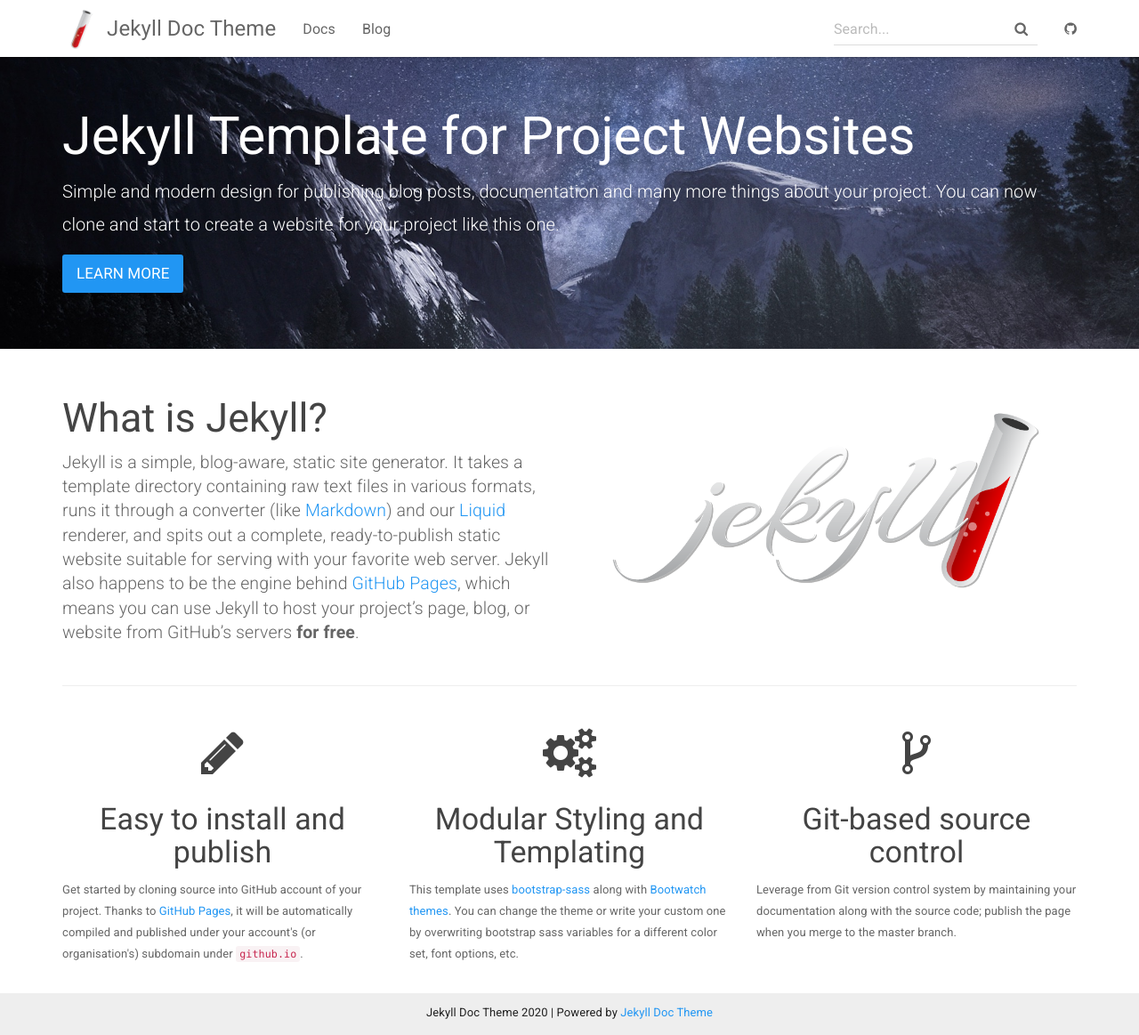
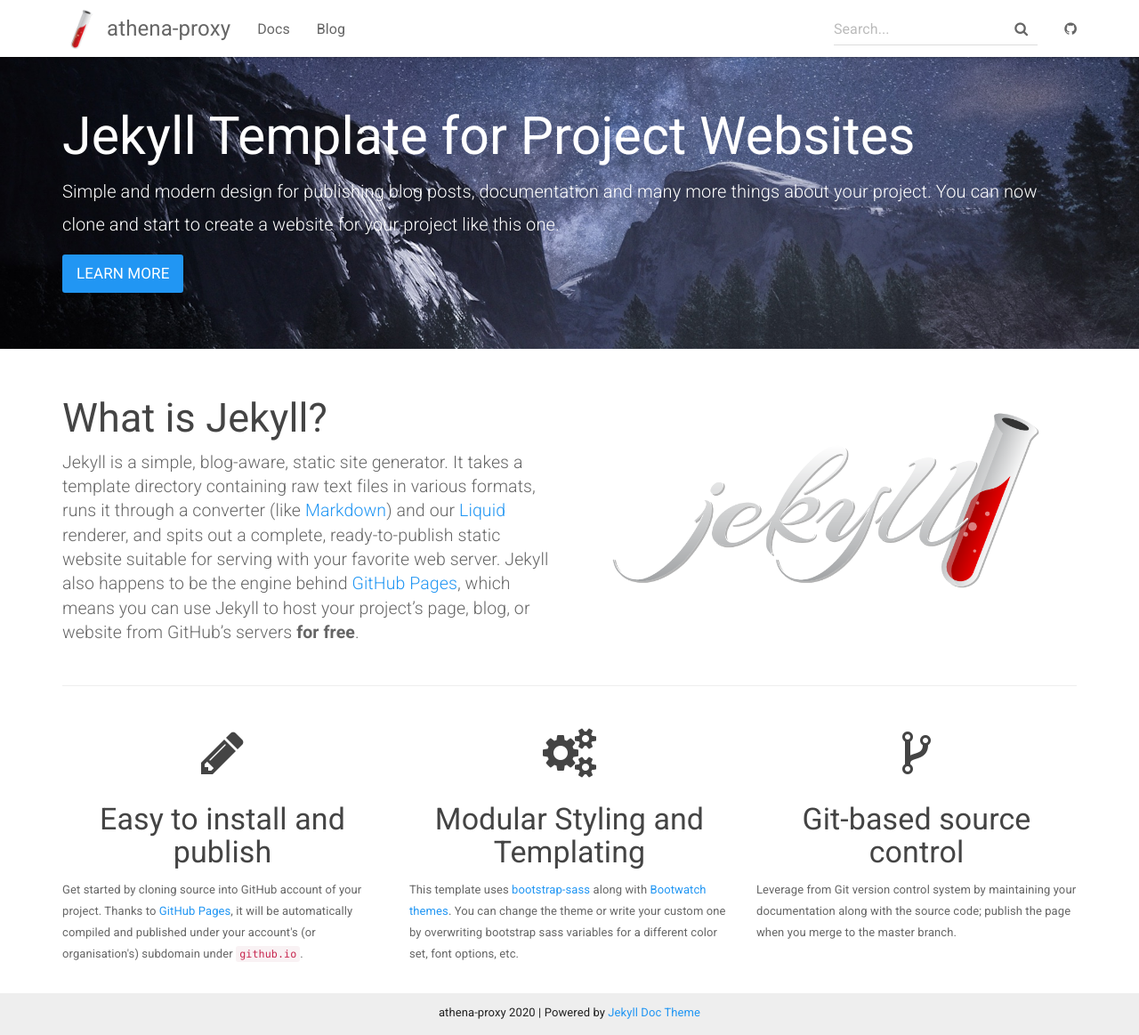
Before and after one commit to athena-proxy/athena-proxy.github.io, a Jekyll site: the page built from index.html, in a window 1280 px wide and 1163 px high. Shown: the whole window at 89% size. Built offline with Jekyll 4.4.1, drawn with Linux system fonts in a browser that asks for light colours.

Commit message:
add title and email

```diff
--- a/_config.yml
+++ b/_config.yml
@@ -1,6 +1,6 @@
 # Site settings
-title: Jekyll Doc Theme
-email: your-email@domain.com
+title: athena-proxy
+email: tanpeng.net@gmail.com
 description: >
   Jekyll Template for Project Websites
   providing documentation and blog post pages.
```
